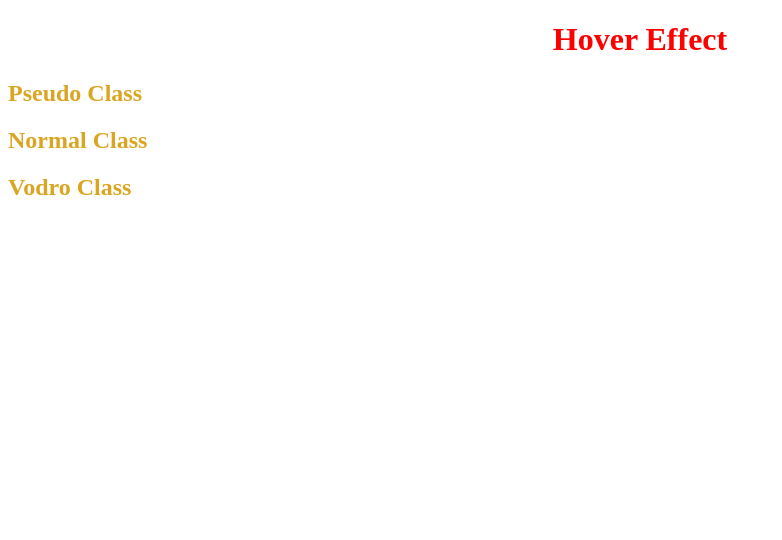
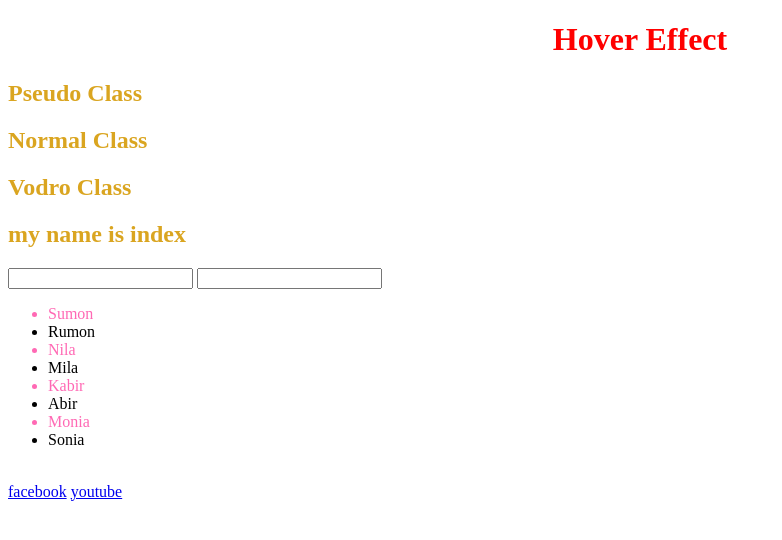
Before and after one commit to mahmud-hasan-git/CSS-Extra-hover-position-specificity-homework, a plain HTML site: page pseudo_class.html in a window 1280 px wide. Shown: the whole page, without its empty margins (0-782 px from the left). Drawn offline with Linux system fonts and the light colour scheme.

Commit message:
nth -child visited

```diff
--- a/pseudo_class.html
+++ b/pseudo_class.html
@@ -8,18 +8,46 @@
         h2{
             color: goldenrod;
         }
-        .vodro-class:hover{
-            color: indianred;
+        h2:hover{
+            color: rgb(255, 255, 255);
             font-family: Verdana, Geneva, Tahoma, sans-serif;
             font-size: 40px;
-            background-color: rgb(148, 235, 61);
+            background-color: rgb(11, 20, 1);
         }
+        input:focus{
+            color: rgb(178, 111, 255);
+            font-family: fantasy;
+            font-size: large;
+        }
+li:nth-child(2n+1){
+    color: hotpink;
+}
+a:visited{
+    color:red;
+}
     </style>
 </head>
 <body>
 <h1 style="text-align: center; color: red;">Hover Effect</h1>
 <h2>Pseudo Class</h2>
 <h2>Normal Class</h2>
-<h2 class="vodro-class">Vodro Class</h2>
+<h2>Vodro Class</h2>
+<h2>my name is index</h2>
+<input type="text">
+<input type="password">
+<ul>
+    <li>Sumon</li>
+    <li>Rumon</li>
+    <li>Nila</li>
+    <li>Mila</li>
+    <li>Kabir</li>
+    <li>Abir</li>
+    <li>Monia</li>
+    <li>Sonia</li>
+</ul>
+
+<br>
+<a target="blank" href="https://www.facebook.com/">facebook</a>
+<a target="blank" href="https://www.facebook.com/">youtube</a>
 </body>
 </html>
```
